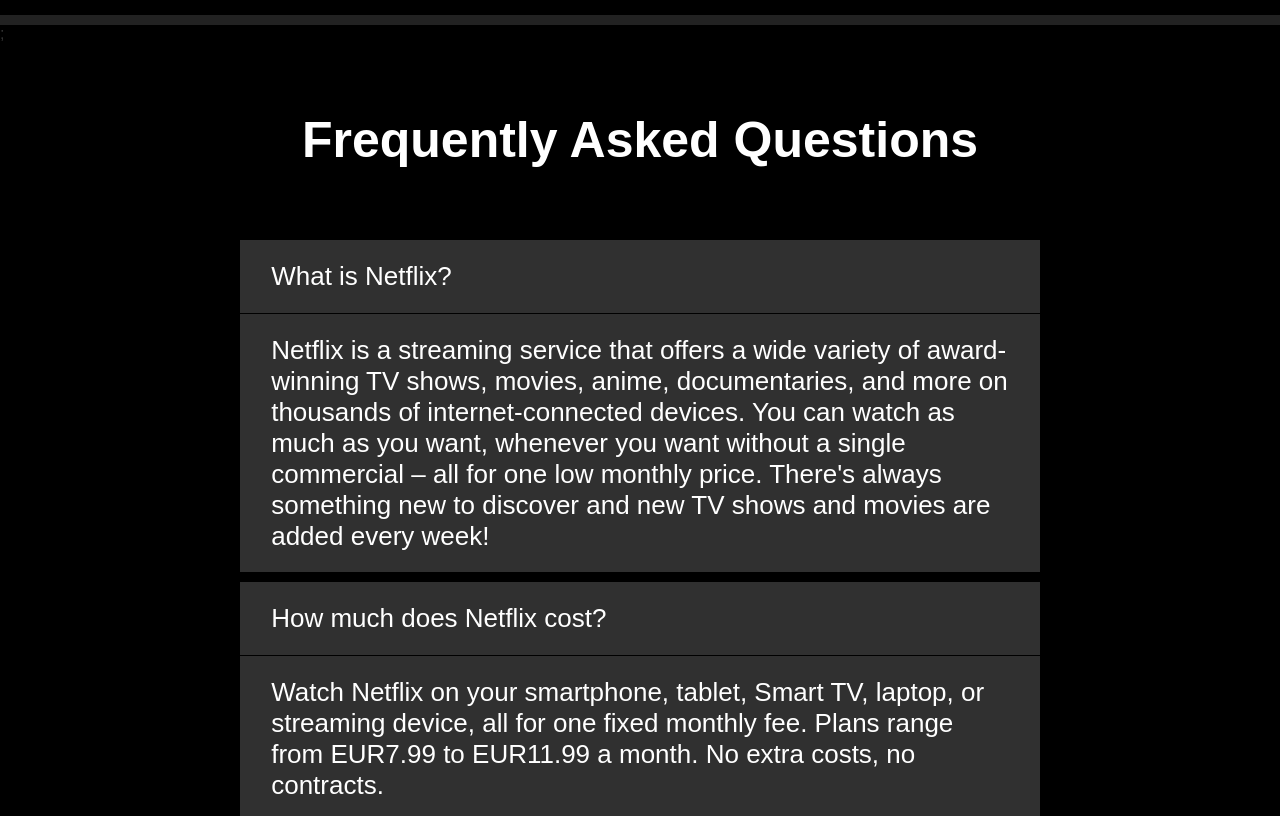
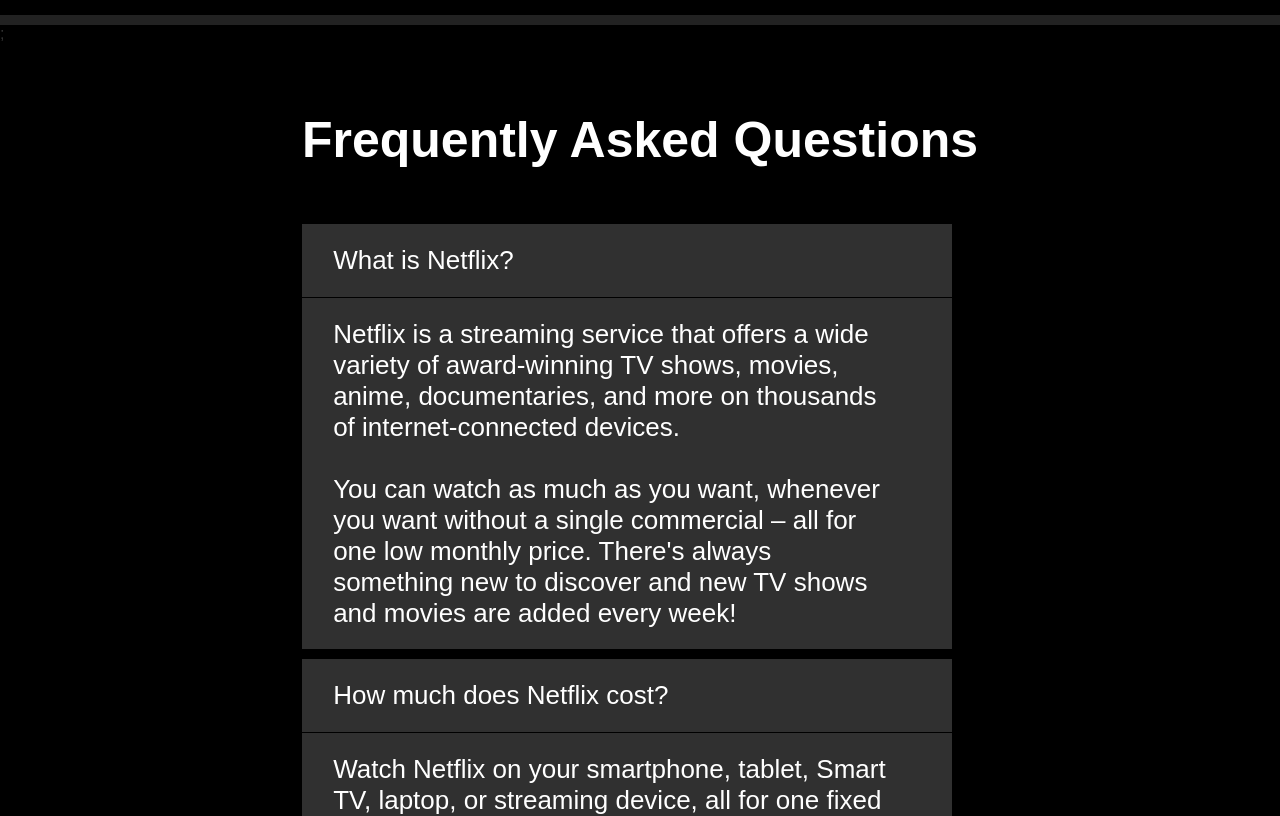
Before and after one commit to cosmin-mihalache/react-netflix, a React (Create React App) app: page / in a window 1280 px wide. Shown: the part 1288-2104 px from the top of the page. Built offline with nearby package versions, Linux system fonts and the light colour scheme.

Commit message:
fixing issue with resizing the width

```diff
--- a/src/components/accordion/styles/accordion.js
+++ b/src/components/accordion/styles/accordion.js
@@ -1,29 +1,25 @@
-import styled from 'styled-components';
+import styled from 'styled-components/macro';
 
-export const Container = styled.section`
+export const Container = styled.div`
   display: flex;
   border-bottom: 8px solid #222;
 `;
 
 export const Frame = styled.div`
-  margin-bottom: 40px;
+  margin-bottom: 10px;
+  max-width: 650px;
+
+  @media (max-width: 600px) {
+    width: 400px;
+  }
 `;
 
 export const Inner = styled.div`
   display: flex;
-  padding: 70px 50px;
+  padding: 70px 45px;
   flex-direction: column;
-  max-width: 800px;
+  max-width: 815px;
   margin: auto;
-`;
-
-export const Item = styled.div`
-  color: white;
-  margin-bottom: 10px;
-
-  &:first-of-type {
-    margin-top: 4em;
-  }
 `;
 
 export const Title = styled.h1`
@@ -33,9 +29,16 @@
   margin-bottom: 8px;
   color: white;
   text-align: center;
+  @media (max-width: 600px) {
+    font-size: 35px;
+  }
+`;
 
-  @media (max-width: 1000px) {
-    font-size: 35px;
+export const Item = styled.div`
+  color: white;
+  margin-bottom: 10px;
+  &:first-of-type {
+    margin-top: 3em;
   }
 `;
 
@@ -46,29 +49,34 @@
   margin-bottom: 1px;
   font-size: 26px;
   font-weight: normal;
-  background-color: #303030;
+  background: #303030;
   padding: 0.8em 1.2em 0.8em 1.2em;
   user-select: none;
   align-items: center;
-
-  @media (max-width: 1000px) {
-    font-size: 20px;
+  img {
+    filter: brightness(0) invert(1);
+    width: 24px;
+    @media (max-width: 600px) {
+      width: 16px;
+    }
+  }
+  @media (max-width: 600px) {
+    font-size: 16px;
   }
 `;
 
 export const Body = styled.div`
-  max-width: 1200px;
-  transition: 0.25s cubic-bezier(0.5 0 0.1 1);
+  max-height: 1200px;
+  transition: max-height 0.25s cubic-bezier(0.5, 0, 0.1, 1);
   font-size: 26px;
   font-weight: normal;
   line-height: normal;
-  background-color: #303030;
-  padding: 0.8em 1.2em 0.8em 1.2em;
+  background: #303030;
+  padding: 0.8em 2.2em 0.8em 1.2em;
+  white-space: pre-wrap;
   user-select: none;
-  align-items: center;
-
-  @media (max-width: 1000px) {
-    font-size: 20px;
-    line-height: 23px;
+  @media (max-width: 600px) {
+    font-size: 16px;
+    line-height: 22px;
   }
 `;
```
